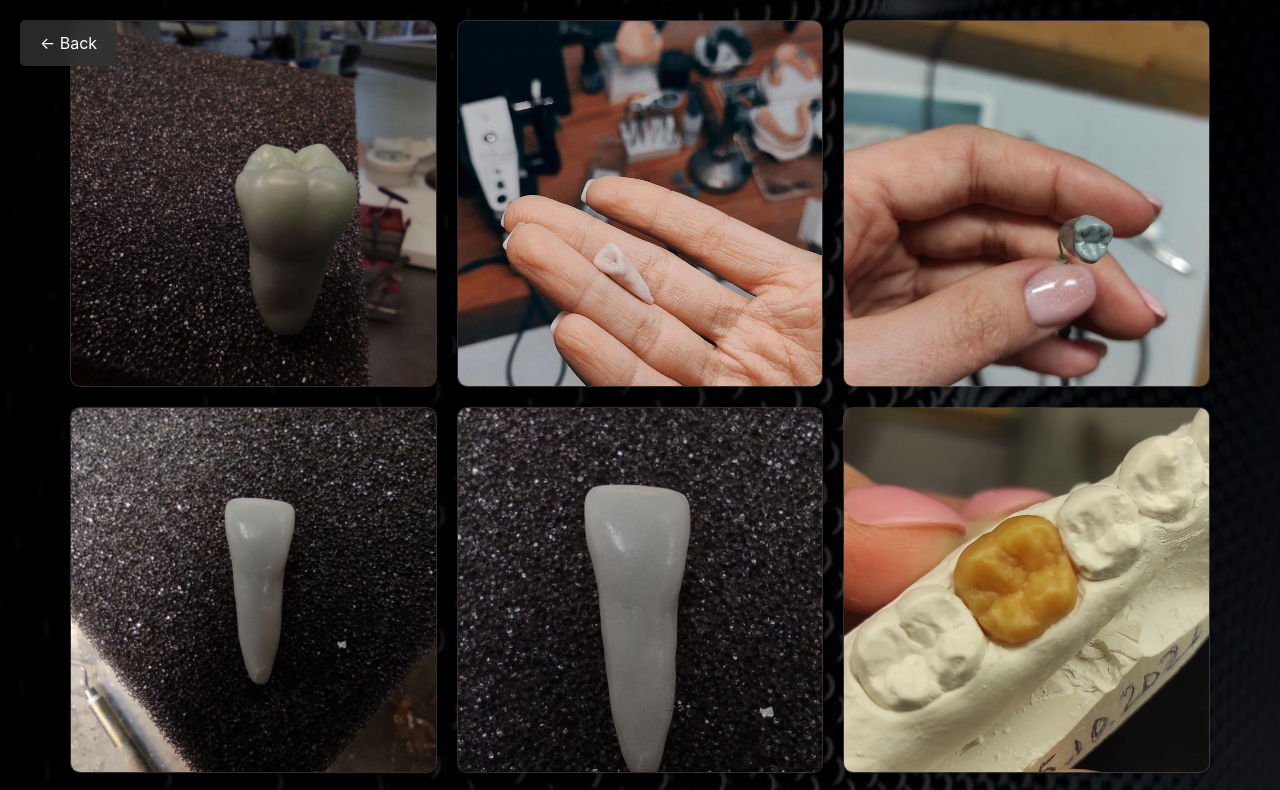
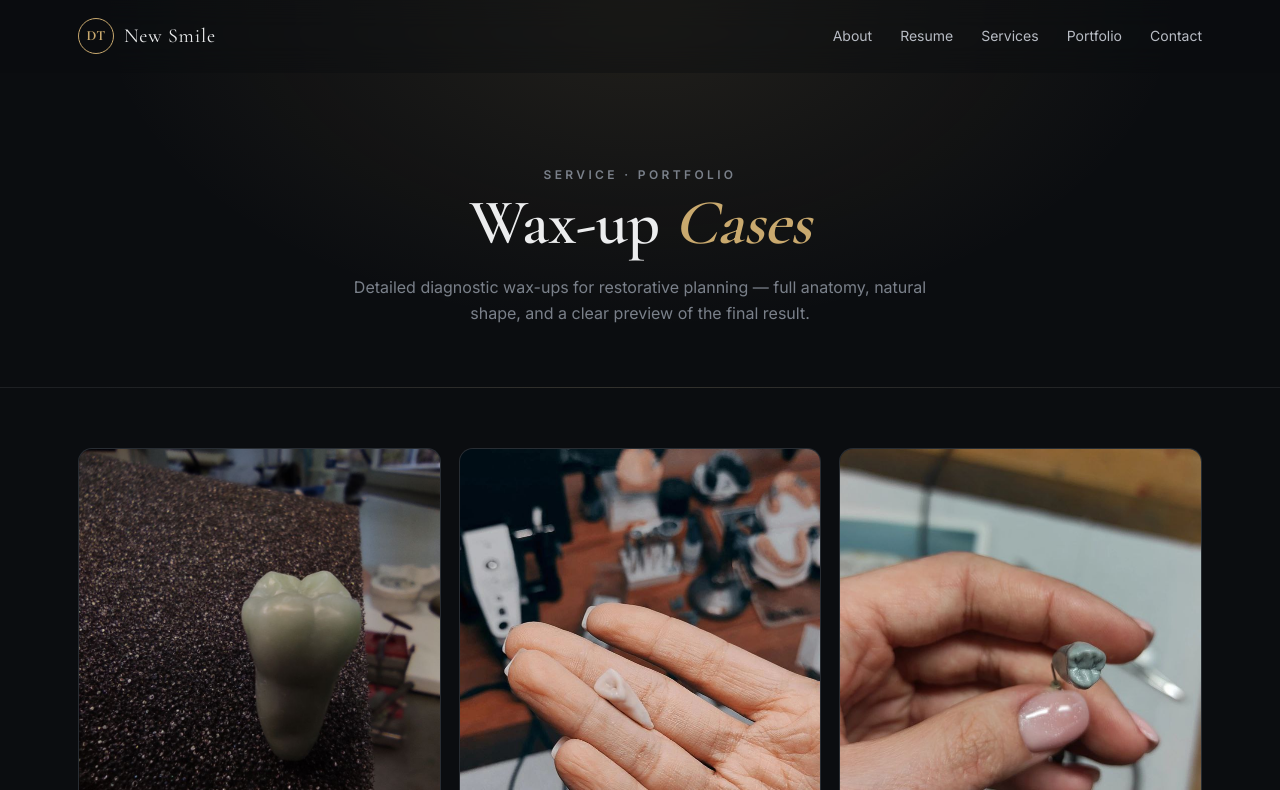
Before and after one commit to workalx/Dental-technician-new-smile, a plain HTML site: page wax-up.html in a window 1280 px wide. Shown: the top 790 px of the page. Drawn offline with nearby package versions, Linux system fonts and the light colour scheme.

Commit message:
Update wax-up.html

```diff
--- a/wax-up.html
+++ b/wax-up.html
@@ -3,123 +3,61 @@
 <head>
     <meta charset="UTF-8">
     <meta name="viewport" content="width=device-width, initial-scale=1.0">
-    <title>Wax-up Works</title>
+    <title>Wax-up Cases — Liudmyla Shyshyk · DT.New Smile</title>
+    <meta name="description" content="Diagnostic wax-up cases by dental technician Liudmyla Shyshyk — full anatomy and natural form for restorative planning.">
     <link rel="stylesheet" href="style.css">
-    <style>
-        body {
-            margin: 0;
-            padding: 0;
-            min-height: 100vh;
-            background-image: url('img/5375330242039770483_121.jpg');
-            background-size: 150%;
-            background-position: center;
-            background-repeat: no-repeat;
-            background-attachment: fixed;
-        }
+    <link rel="preconnect" href="https://fonts.googleapis.com">
+    <link rel="preconnect" href="https://fonts.gstatic.com" crossorigin>
+    <link href="https://fonts.googleapis.com/css2?family=Cormorant+Garamond:wght@400;500;600;700&family=Inter:wght@300;400;500;600;700&display=swap" rel="stylesheet">
+</head>
+<body class="subpage">
 
-        @media screen and (min-width: 768px) {
-            body {
-                background-image: url('img/5375330242039770486_121.jpg');
-                background-size: 120%;
-            }
-        }
+    <header class="site-header scrolled" id="siteHeader">
+        <div class="container nav-wrapper">
+            <a href="index.html" class="brand">
+                <span class="brand-mark">DT</span>
+                <span class="brand-name">New&nbsp;Smile</span>
+            </a>
+            <nav class="primary-nav" id="primaryNav">
+                <a href="index.html#about" class="nav-link">About</a>
+                <a href="index.html#resume" class="nav-link">Resume</a>
+                <a href="index.html#services" class="nav-link">Services</a>
+                <a href="index.html#portfolio" class="nav-link">Portfolio</a>
+                <a href="index.html#contact" class="nav-link">Contact</a>
+            </nav>
+            <button class="nav-toggle" id="navToggle" aria-label="Toggle menu" aria-expanded="false">
+                <span></span><span></span><span></span>
+            </button>
+        </div>
+    </header>
 
-        body::before {
-            content: '';
-            position: fixed;
-            top: 0;
-            left: 0;
-            right: 0;
-            bottom: 0;
-            background: rgba(0, 0, 0, 0.7);
-            z-index: 0;
-        }
+    <section class="subpage-hero">
+        <div class="container">
+            <p class="section-eyebrow">Service · Portfolio</p>
+            <h1>Wax-up <span class="accent">Cases</span></h1>
+            <p>Detailed diagnostic wax-ups for restorative planning — full anatomy, natural shape, and a clear preview of the final result.</p>
+        </div>
+    </section>
 
-        .gallery {
-            display: grid;
-            grid-template-columns: repeat(auto-fill, minmax(300px, 1fr));
-            gap: 20px;
-            padding: 20px;
-            position: relative;
-            z-index: 1;
-        }
+    <div class="gallery">
+        <div class="gallery-item"><img src="img/Wax-up/5375330242039770448_121.jpg" alt="Wax-up work 1"></div>
+        <div class="gallery-item"><img src="img/Wax-up/5375330242039770446_121.jpg" alt="Wax-up work 2"></div>
+        <div class="gallery-item"><img src="img/Wax-up/5375330242039770450_121.jpg" alt="Wax-up work 3"></div>
+        <div class="gallery-item"><img src="img/Wax-up/5375330242039770443_121.jpg" alt="Wax-up work 4"></div>
+        <div class="gallery-item"><img src="img/Wax-up/5375330242039770436_121.jpg" alt="Wax-up work 5"></div>
+        <div class="gallery-item"><img src="img/Wax-up/5375330242039770477_121.jpg" alt="Wax-up work 6"></div>
+        <div class="gallery-item"><img src="img/Wax-up/5375330242039770480_121.jpg" alt="Wax-up work 7"></div>
+        <div class="gallery-item"><img src="img/Wax-up/5375330242039770478_121.jpg" alt="Wax-up work 8"></div>
+        <div class="gallery-item"><img src="img/Wax-up/5375330242039770458_121.jpg" alt="Wax-up work 9"></div>
+    </div>
 
-        .gallery-item {
-            position: relative;
-            overflow: hidden;
-            border-radius: 10px;
-            box-shadow: 0 4px 8px rgba(0,0,0,0.1);
-            transition: transform 0.3s ease;
-            background-color: rgba(255, 255, 255, 0.1);
-            backdrop-filter: blur(5px);
-        }
+    <footer class="site-footer">
+        <div class="container footer-inner">
+            <p>© <span id="year"></span> Liudmyla Shyshyk · DT.New Smile · Dental Technician</p>
+            <p class="footer-meta"><a href="index.html">← Back to home</a></p>
+        </div>
+    </footer>
 
-        .gallery-item:hover {
-            transform: scale(1.02);
-        }
-
-        .gallery-item img {
-            width: 100%;
-            height: 100%;
-            object-fit: cover;
-            display: block;
-        }
-
-        .back-button {
-            position: fixed;
-            top: 20px;
-            left: 20px;
-            padding: 10px 20px;
-            background-color: rgba(51, 51, 51, 0.8);
-            color: white;
-            text-decoration: none;
-            border-radius: 5px;
-            z-index: 1000;
-            transition: background-color 0.3s ease;
-            backdrop-filter: blur(5px);
-        }
-
-        .back-button:hover {
-            background-color: rgba(85, 85, 85, 0.9);
-        }
-    </style>
-</head>
-<body>
-    <a href="index.html" class="back-button">← Back</a>
-    <div class="gallery">
-        <div class="gallery-item">
-            <img src="img/Wax-up/5375330242039770448_121.jpg" alt="Wax-up work 1">
-        </div>
-        <div class="gallery-item">
-            <img src="img/Wax-up/5375330242039770446_121.jpg" alt="Wax-up work 2">
-        </div>
-        <div class="gallery-item">
-            <img src="img/Wax-up/5375330242039770450_121.jpg" alt="Wax-up work 3">
-        </div>
-        <div class="gallery-item">
-            <img src="img/Wax-up/5375330242039770443_121.jpg" alt="Wax-up work 4">
-        </div>
-        <div class="gallery-item">
-            <img src="img/Wax-up/5375330242039770436_121.jpg" alt="Wax-up work 5">
-        </div>
-        <div class="gallery-item">
-            <img src="img/Wax-up/5375330242039770477_121.jpg" alt="Wax-up work 6">
-        </div>
-        <div class="gallery-item">
-            <img src="img/Wax-up/5375330242039770480_121.jpg" alt="Wax-up work 7">
-        </div>
-        <div class="gallery-item">
-            <img src="img/Wax-up/5375330242039770478_121.jpg" alt="Wax-up work 8">
-        </div>
-        <div class="gallery-item">
-            <img src="img/Wax-up/5375330242039770458_121.jpg" alt="Wax-up work 9">
-        </div>
-        <div class="gallery-item">
-            <img src="img/etc/5375330242039770435_121.jpg" alt="ETC work 2">
-        </div>
-        <div class="gallery-item">
-            <img src="img/etc/5375330242039770432_121.jpg" alt="ETC work 3">
-        </div>
-    </div>
+    <script src="script.js" defer></script>
 </body>
 </html>
```
